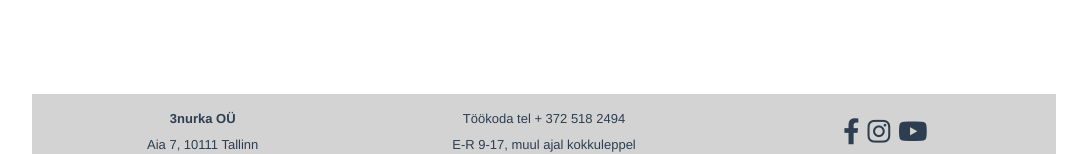
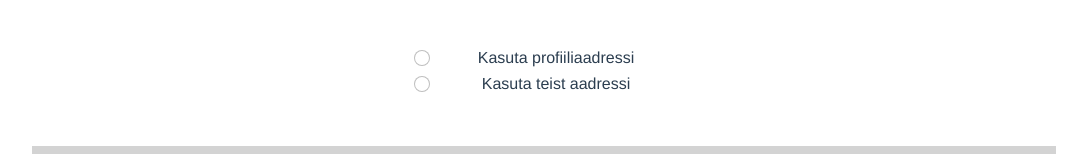
Before and after one commit to Mario2356/3nurka, a Vue app: page /#/order in a window 1280 px wide. Shown: the part 1007-1161 px from the top of the page, without its empty margins (96-1183 px from the left). Built offline with nearby package versions, Linux system fonts and the light colour scheme; no server answers.

Commit message:
Lisasin aadressi

```diff
--- a/src/views/OrderView.vue
+++ b/src/views/OrderView.vue
@@ -107,6 +107,71 @@
       <button v-on:click="clickToRepairEvent" class=" btn btn-outline-success btn-lg m-5">REMONT</button>
       <button v-on:click="navigateToMaintenance" class="btn btn-outline-primary btn-lg m-5">HOOLDUS</button>
       <button v-on:click="navigateToStorage" class="btn btn-outline-warning btn-lg m-5">HOIUSTAMINE</button>
+    </div>
+
+    <div class="row justify-content-center">
+      <div class="col-3">
+        <div class="form-check">
+          <input v-on:click="showProfileAddress" class="form-check-input" type="radio"
+                 name="flexRadioDefault" id="flexRadioDefault1">
+          <label class="form-check-label" for="flexRadioDefault1">
+            Kasuta profiiliaadressi
+          </label>
+        </div>
+
+        <div class="form-check">
+          <input v-on:click="showCustomAddress" class="form-check-input" type="radio"
+                 name="flexRadioDefault" id="flexRadioDefault1">
+          <label class="form-check-label" for="flexRadioDefault1">
+            Kasuta teist aadressi
+          </label>
+        </div>
+      </div>
+    </div>
+
+    <div v-if="selectedAddress == 1" class="row justify-content-center">
+      <div class="col-4">
+
+        <div class="row">
+          <label for="exampleFormControlInput1"></label>
+          <input selected disabled value v-model="address.streetName" class="form-control"
+                 placeholder="Tänava nimi ja maja/maja ja korteri number*">
+        </div>
+
+        <div class="row">
+          <label for="exampleFormControlInput1"></label>
+          <input selected disabled value v-model="address.districtName" class="form-control"
+                 placeholder="Linnaosa nimi">
+        </div>
+
+        <div class="row">
+          <label for="exampleFormControlInput1"></label>
+          <input selected disabled value v-model="address.phone" class="form-control" placeholder="Telefoninumber*">
+        </div>
+      </div>
+    </div>
+
+    <div v-if="selectedAddress == 2" class="row justify-content-center">
+      <div class="col-4">
+        <div class="row">
+          <label for="exampleFormControlInput1"></label>
+          <input class="form-control" placeholder="Tänava nimi ja maja/maja ja korteri number*">
+        </div>
+
+        <div class="row">
+          <select class="form-select" aria-label="Default select example">
+            <option selected>Tallinna linnaosa*</option>
+            <option value="Lasnamäe">
+              Linnaosa nimi
+            </option>
+          </select>
+        </div>
+
+        <div class="row">
+          <label for="exampleFormControlInput1"></label>
+          <input class="form-control" placeholder="Telefoninumber*">
+        </div>
+      </div>
     </div>
 
   </div>
```
